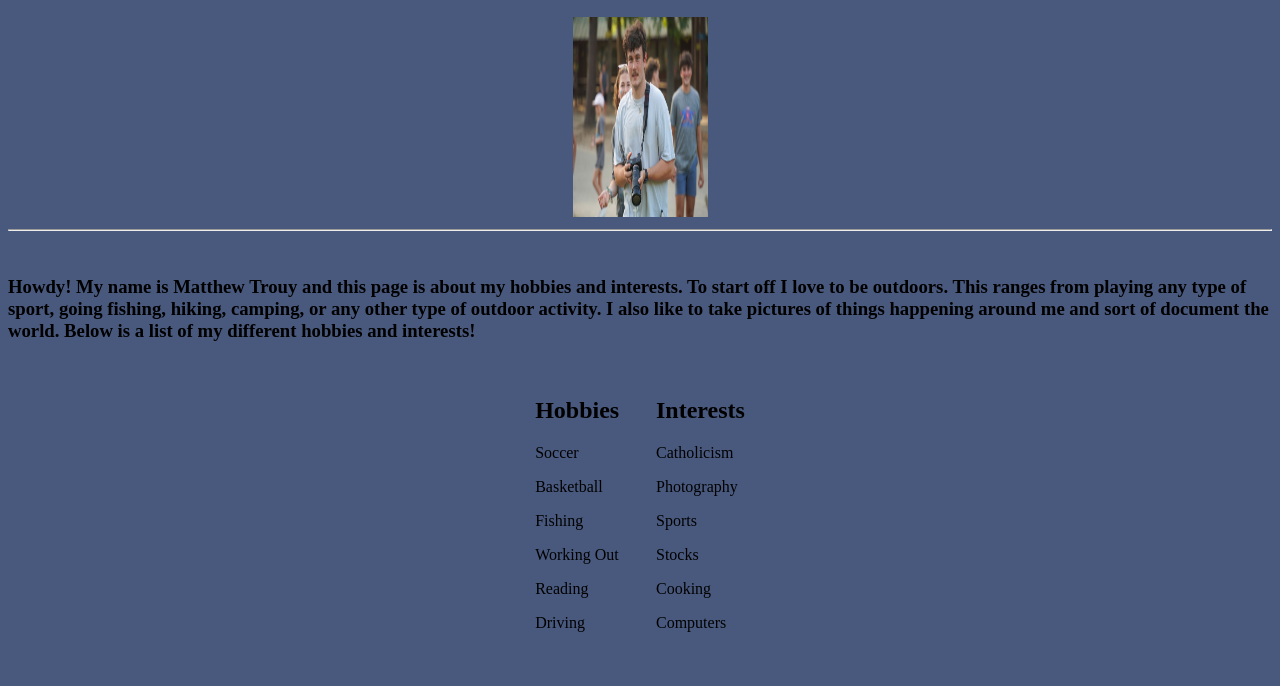
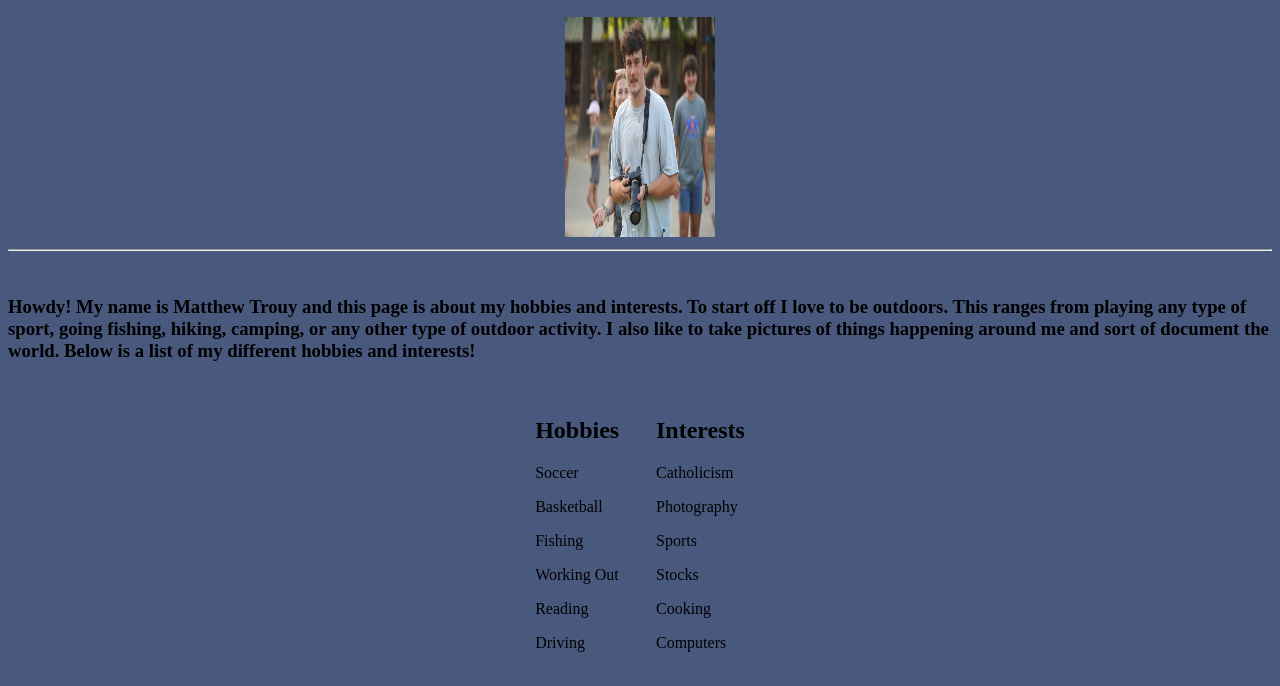
Before and after one commit to mtrouy/Matthew-Trouy.github.io, a plain HTML site: page index.html in a window 1280 px wide. Shown: the part 50-736 px from the top of the page. Drawn offline with Linux system fonts and the light colour scheme.

Commit message:
Update index.html

```diff
--- a/index.html
+++ b/index.html
@@ -6,7 +6,7 @@
   <body bgcolor="49597E"></body>
 <center>
   <h2>My Hobbies and Interests</h2>
-  <img src="vscopicsnight_215.jpg" alt="Matt holding camera" width=135 height=200>
+  <img src="vscopicsnight_215.jpg" alt="Matt holding camera" width=150 height=220>
 </center>
   <hr>
  <br>
```
